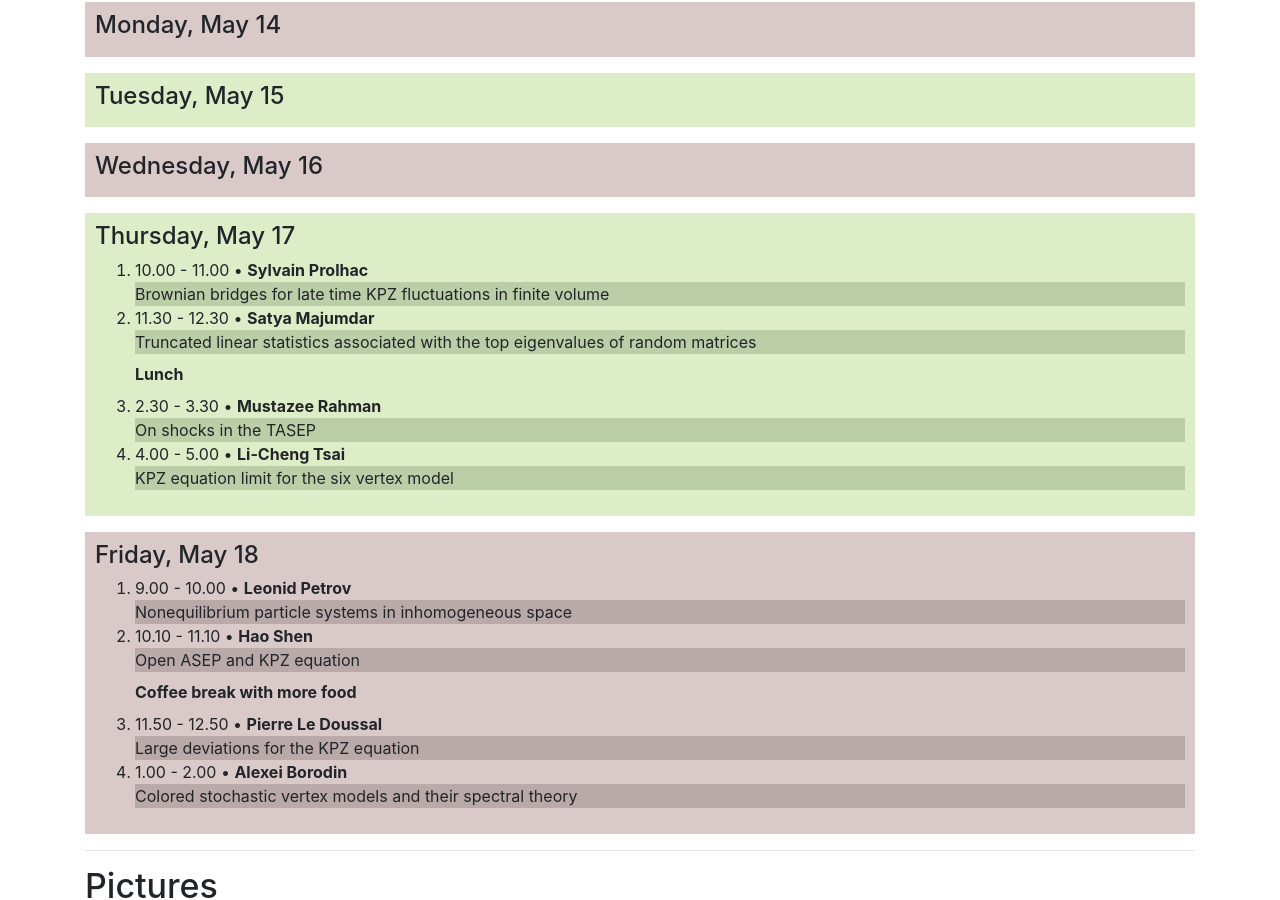
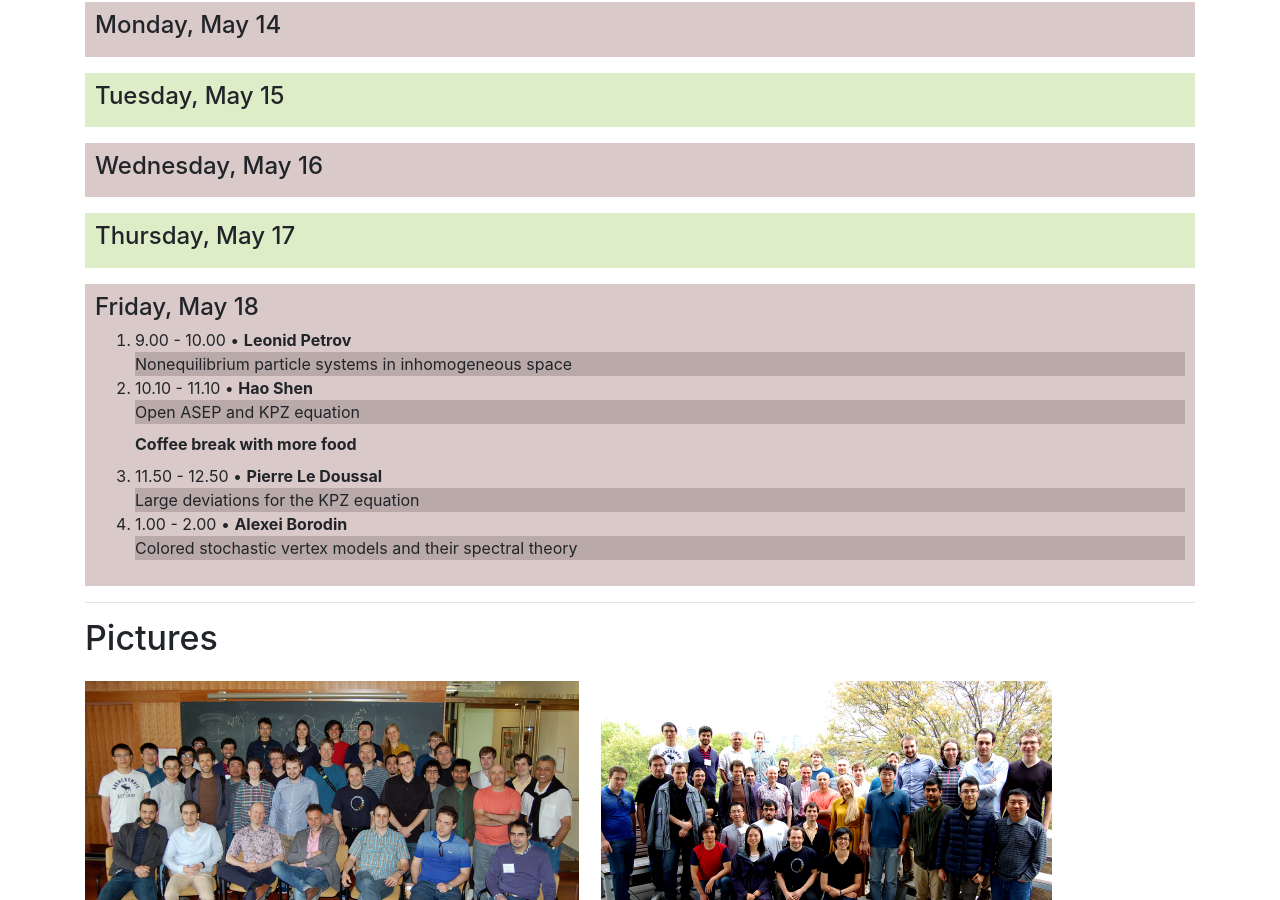
Before and after one commit to int-prob/int-prob-code, a Jekyll site: the page built from conference2018/schedule.md, in a window 1280 px wide and 900 px high, scrolled down 372 px. Built offline with Jekyll 4.4.1, drawn with Linux system fonts in a browser that asks for light colours; nearby versions of some CDN libraries.

Commit message:
fold thursday

```diff
--- a/conference2018/schedule.md
+++ b/conference2018/schedule.md
@@ -190,7 +190,7 @@ This is joint with Wei Yeung Lam (Brown).</div>
 
 
 <div style="background-color:#DCEDC8;padding:10px"  class="mb-3">
-<h4 id="thursday-may-17">Thursday, May 17</h4>
+<details><summary class="h4">Thursday, May 17</summary>
 
 <ol>
   <li>10.00 - 11.00 &bull; <strong>Sylvain Prolhac</strong>
@@ -276,6 +276,7 @@ Joint work with Ivan Corwin, Promit Ghosal, and Hao Shen</div>
   </details>
   </li>
 </ol>
+</details>
 </div>
 
 <div style="background-color:#d9c9c9;padding:10px"  class="mb-3">
```
